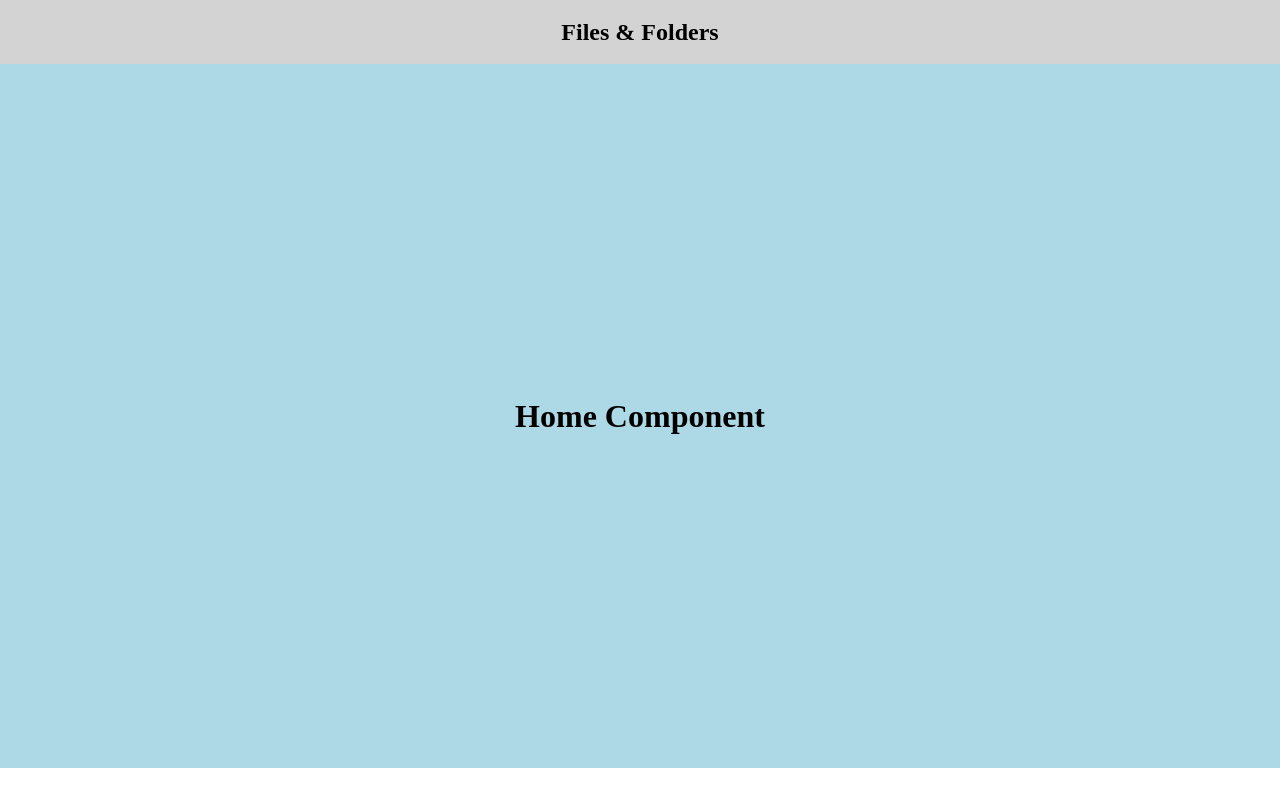
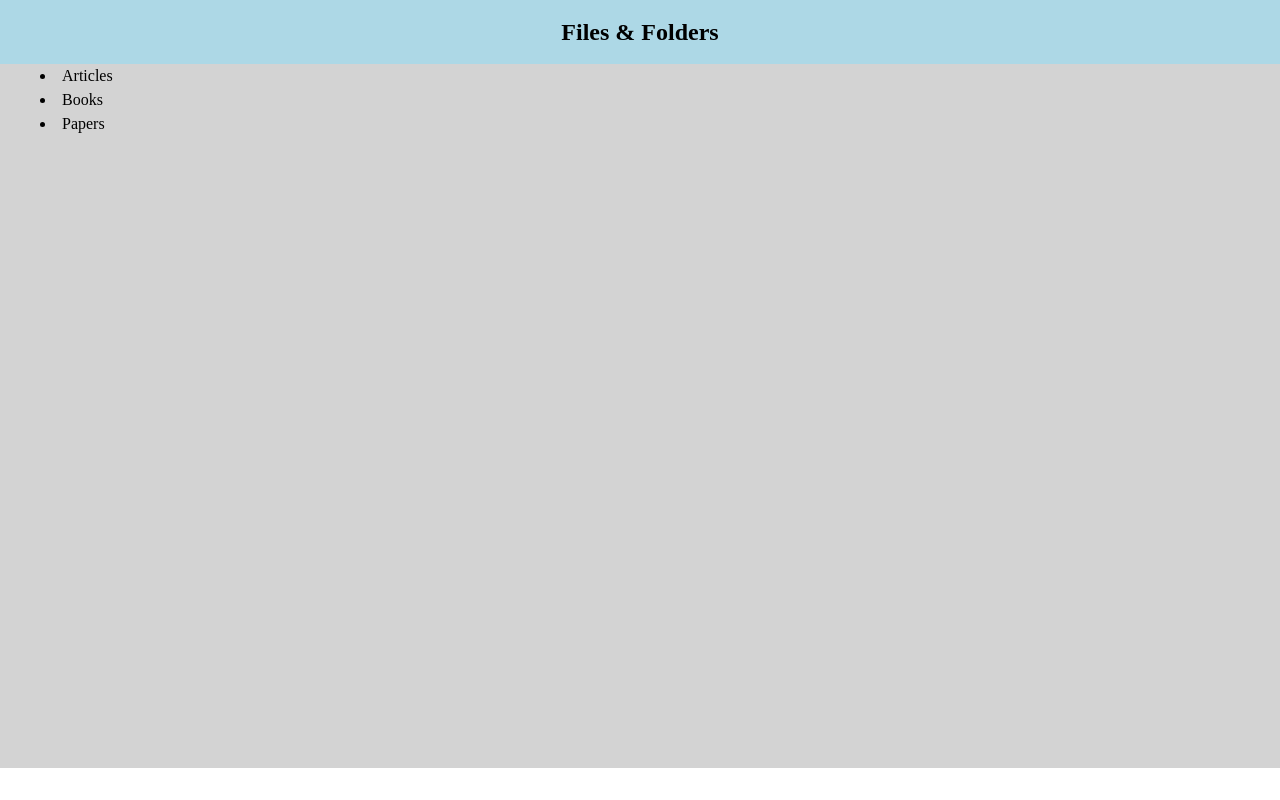
Before and after one commit to drsqrt/library, a React (Vite) app: page / in a window 1280 px wide. Built offline with nearby package versions, Linux system fonts and the light colour scheme; no server answers.

Commit message:
pivot to handling resources

```diff
--- a/src/components/Home.tsx
+++ b/src/components/Home.tsx
@@ -1,11 +1,52 @@
-import './styles/Home.css'
+import { useEffect, useState } from "react";
+import "./styles/Home.css";
+
+const url = "https://raw.githubusercontent.com/drsqrt/files/refs/heads/main/resources/resources.json";
+
+type FileType = {
+  id: number;
+  name: string;
+  url: string;
+  folderId: number;
+};
+
+type FolderType = {
+  id: number;
+  name: string;
+  parentId: number;
+};
+
 function Home() {
+  const [files, setFiles] = useState<FileType[] | null>(null);
+  const [folders, setFolders] = useState<FolderType[] | null>(null);
+  const fetchData = async () => {
+    try {
+      const response = await fetch(url);
+      if (!response.ok) {
+        throw new Error(`Response status: ${response.status}`);
+      }
+      const json = await response.json();
+      setFiles(json.files);
+      setFolders(json.folders);
+    } catch (err) {
+      console.log(err);
+    }
+  };
+
+  useEffect(() => {
+    fetchData();
+  }, []);
+
   return (
-    <>
-      <div className="home">
-        <h1>Home Component</h1>
+    <div className="home">
+      <div className="left-panel">
+        <menu>
+          <li>Articles</li>
+          <li>Books</li>
+          <li>Papers</li>
+        </menu>
       </div>
-    </>
+    </div>
   );
 }
 export default Home;
--- a/src/components/styles/Header.css
+++ b/src/components/styles/Header.css
@@ -3,5 +3,5 @@
     display: flex;
     justify-content: center;
     align-items: center;
-    background-color: lightgrey;
+    background-color: lightblue;
 }
--- a/src/components/styles/Home.css
+++ b/src/components/styles/Home.css
@@ -1,7 +1,8 @@
 .home {
     height: 88%;
     display: flex;
-    justify-content: center;
-    align-items: center;
-    background-color: lightblue;
+    flex-direction: column;
+    /* justify-content: center; */
+    /* align-items: center;  */
+    background-color: #D3D3D3;
 }
```
Also changed, not shown: 2 other files (tests, documents, lock files or other folders).
